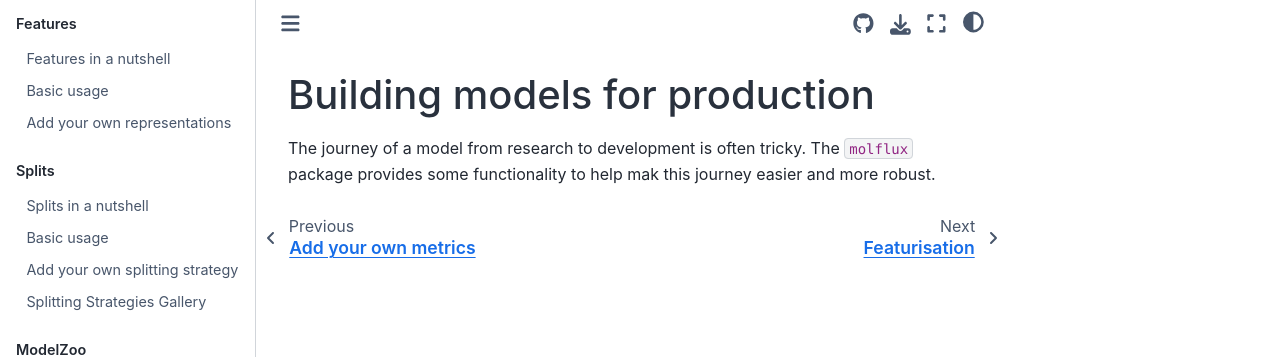
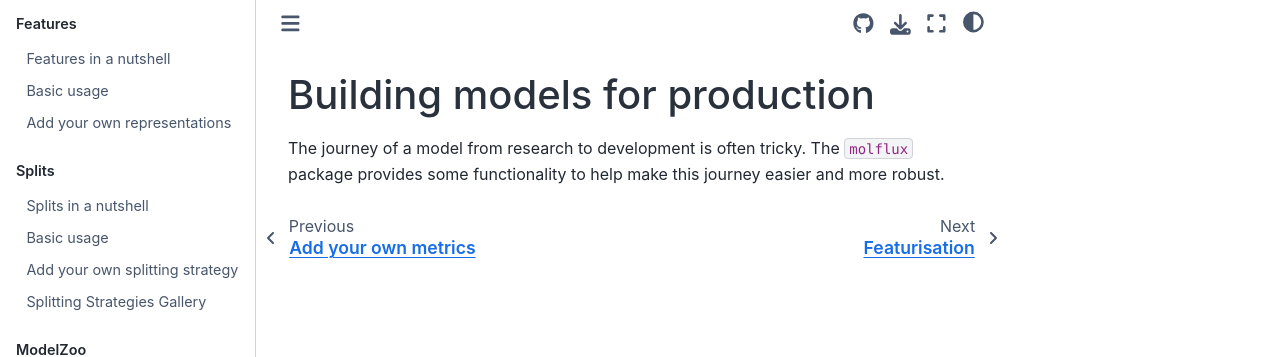
Before and after one commit to Exscientia/molflux, a Sphinx documentation site: the page built from docs/source/pages/production/intro.md, in a window 1280 px wide. Shown: the top 357 px of the page. Built offline with Sphinx 7.4.7 and the Sphinx Book theme 1.1.4, drawn with Linux system fonts in a browser that asks for light colours; pages that are not in the unit, such as notebooks, are missing from menus.

Commit message:
Add contributors, fix typos

```diff
--- a/docs/source/pages/production/intro.md
+++ b/docs/source/pages/production/intro.md
@@ -1,4 +1,4 @@
 # Building models for production
 
 The journey of a model from research to development is often tricky. The ``molflux`` package provides some
-functionality to help mak this journey easier and more robust.
+functionality to help make this journey easier and more robust.
```
Also changed, not shown: README.md (+2 -0 lines), docs/source/pages/philosophy.md (+2 -0 lines).
